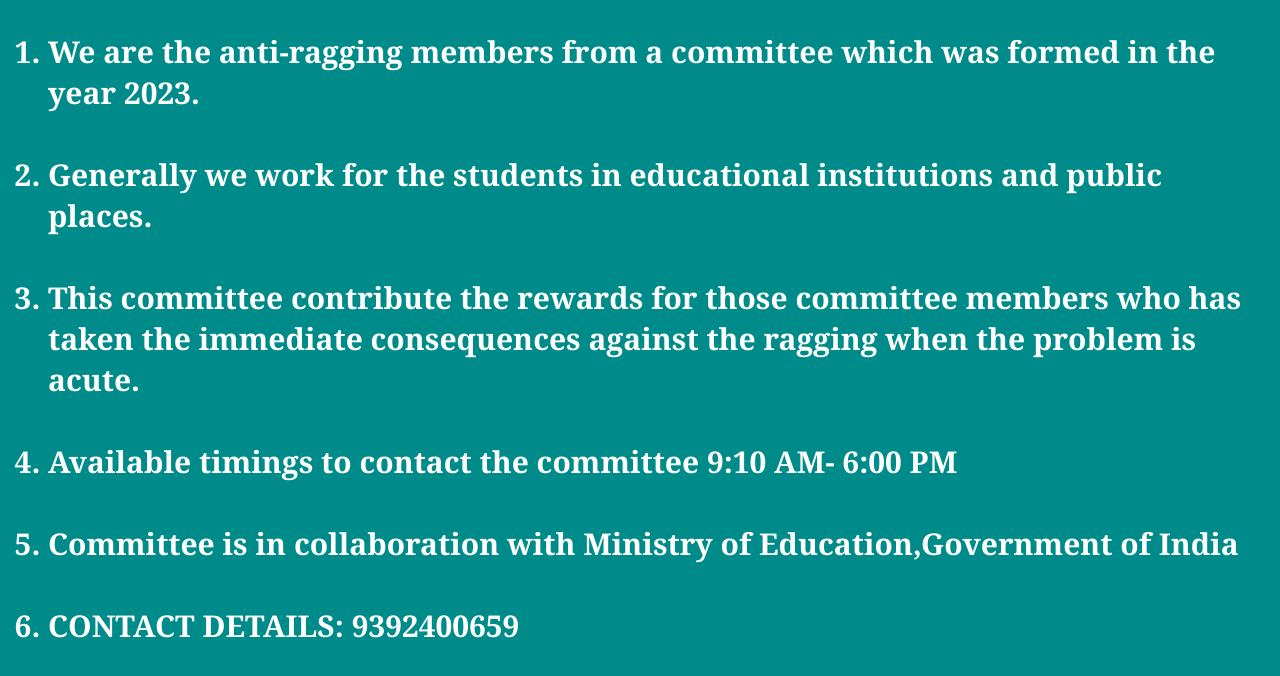
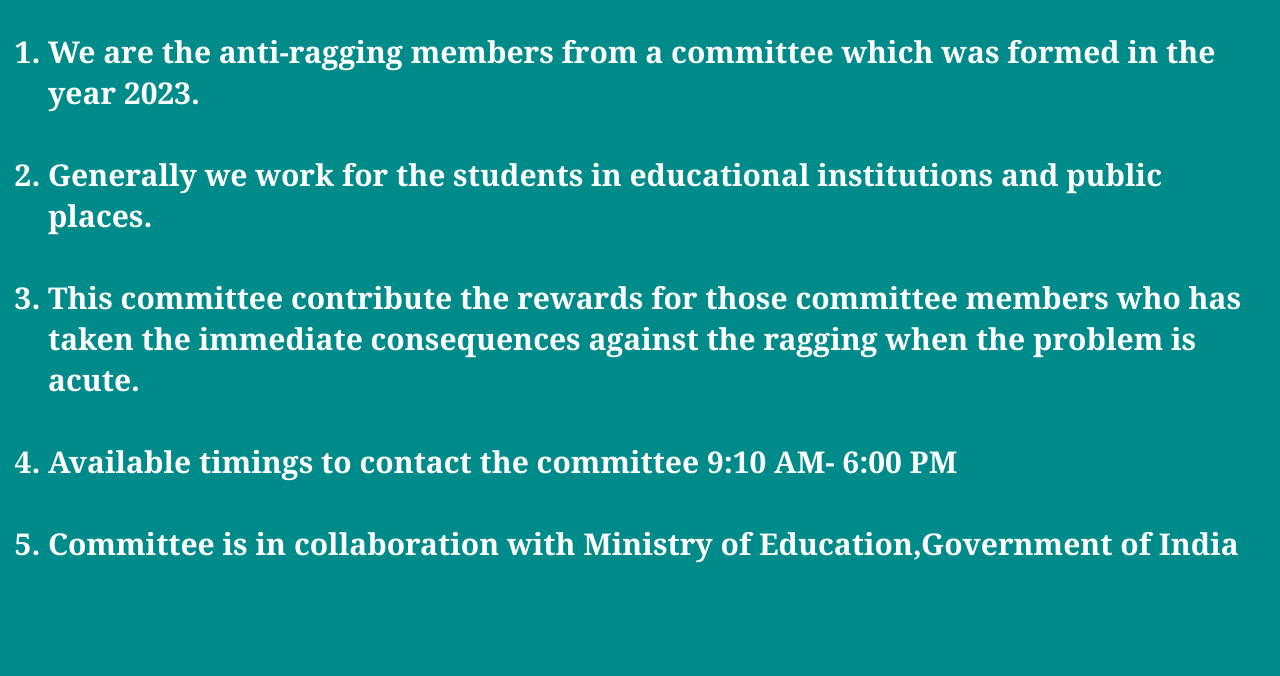
Before and after one commit to 21R01A66E0/Anti-Ragging, a plain HTML site: page aboutus.html in a window 1280 px wide. Shown: the part 185-861 px from the top of the page. After the commit the page ends 820 px from the top, so only its background shows below. Drawn offline with Linux system fonts and the light colour scheme.

Commit message:
Update aboutus.html

```diff
--- a/aboutus.html
+++ b/aboutus.html
@@ -14,7 +14,7 @@
                         <li>This committee contribute the rewards for those committee members who has taken the immediate consequences against the ragging when the problem is acute.</li><br/>
                         <li>Available timings to contact the committee 9:10 AM- 6:00 PM</li> <br/>
                         <li>Committee is in collaboration with Ministry of Education,Government of India</li><br />
-                        <li>CONTACT DETAILS: 9392400659</li>
+
                     </ol>
                 </p>
             </div>
```
